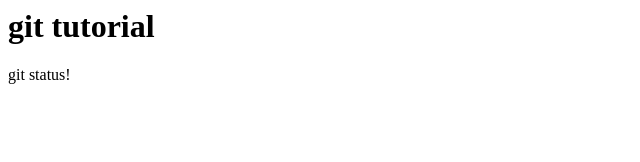
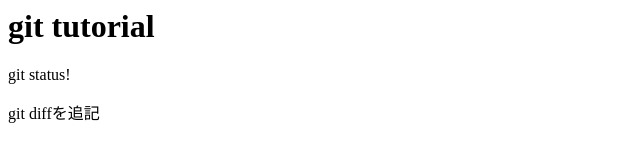
Before and after one commit to Y-Ryunosuke/git_tutorial, a plain HTML site: page index.html in a window 1280 px wide. Shown: the whole page, without its empty margins (0-640 px from the left). Drawn offline with Linux system fonts and the light colour scheme.

Commit message:
git diff を追記aa

```diff
--- a/index.html
+++ b/index.html
@@ -1,2 +1,3 @@
 <h1> git tutorial </h1>
 <p>git status!</p>
+<p>git diffを追記</p>
```
